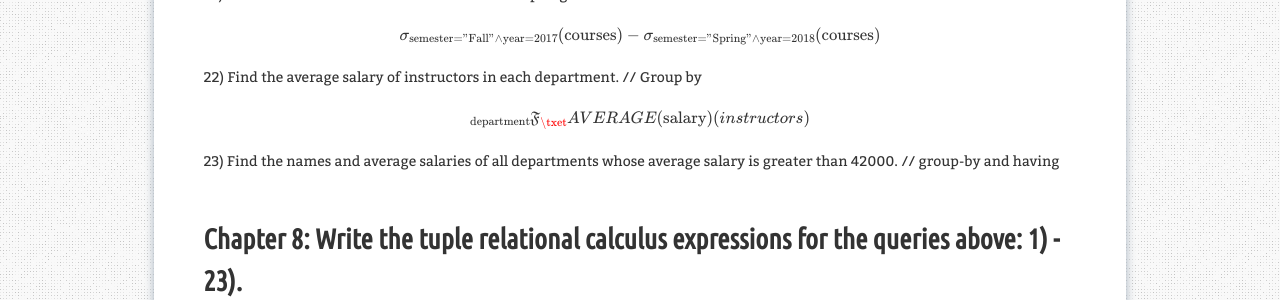
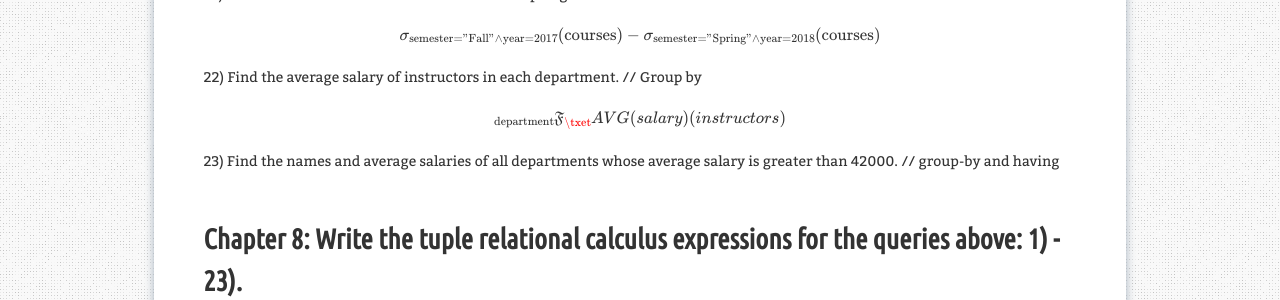
Before and after one commit to aristohyun/aristohyun.github.io, a Jekyll site: the page built from _posts/2021-10-19-DB_midterms.md, in a window 1280 px wide and 900 px high, scrolled down 11532 px. Shown: the part 150-450 px from the top of the window. Built offline with Jekyll 4.4.1, drawn with Linux system fonts in a browser that asks for light colours; formulas are drawn with MathJax 3; comment, search, counter and statistics services are not loaded.

Commit message:
Update 2021-10-19-DB_midterms.md

```diff
--- a/_posts/2021-10-19-DB_midterms.md
+++ b/_posts/2021-10-19-DB_midterms.md
@@ -372,7 +372,7 @@ $\cup , \cap , -$ : 속성타입이 같은 경우만 사용가능. 속성명이
 22) Find the average salary of instructors in each department. // Group by
 
 @
-{_ \text{department} \mathfrak{F} _ \txet{AVERAGE}} (\text{salary}) \text(instructors)
+{_ \text{department} \mathfrak{F} _ \txet{AVG(salary)}} \text(instructors)
 @
 
 23) Find the names and average salaries of all departments whose average salary is greater than 42000. // group-by and having
```
